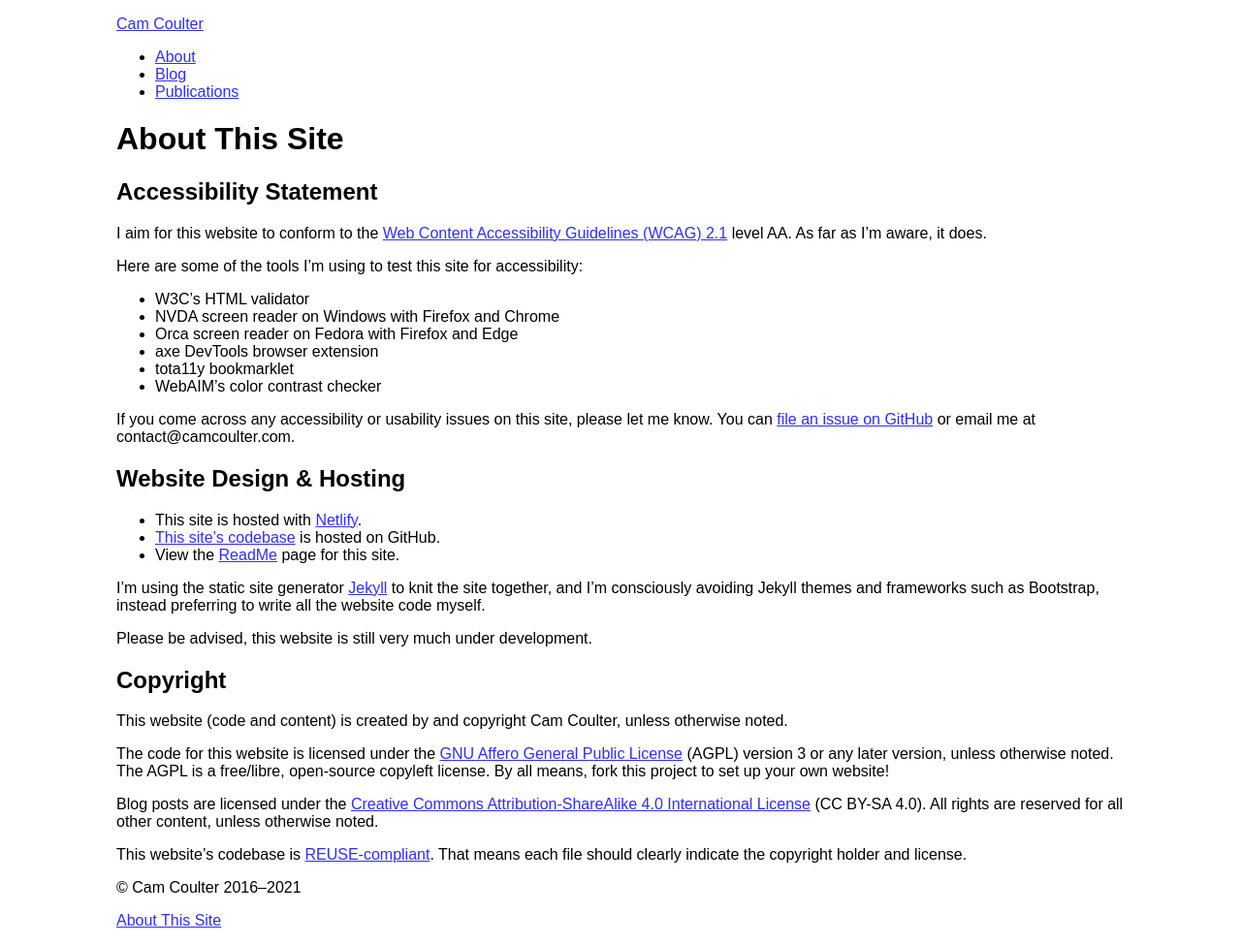
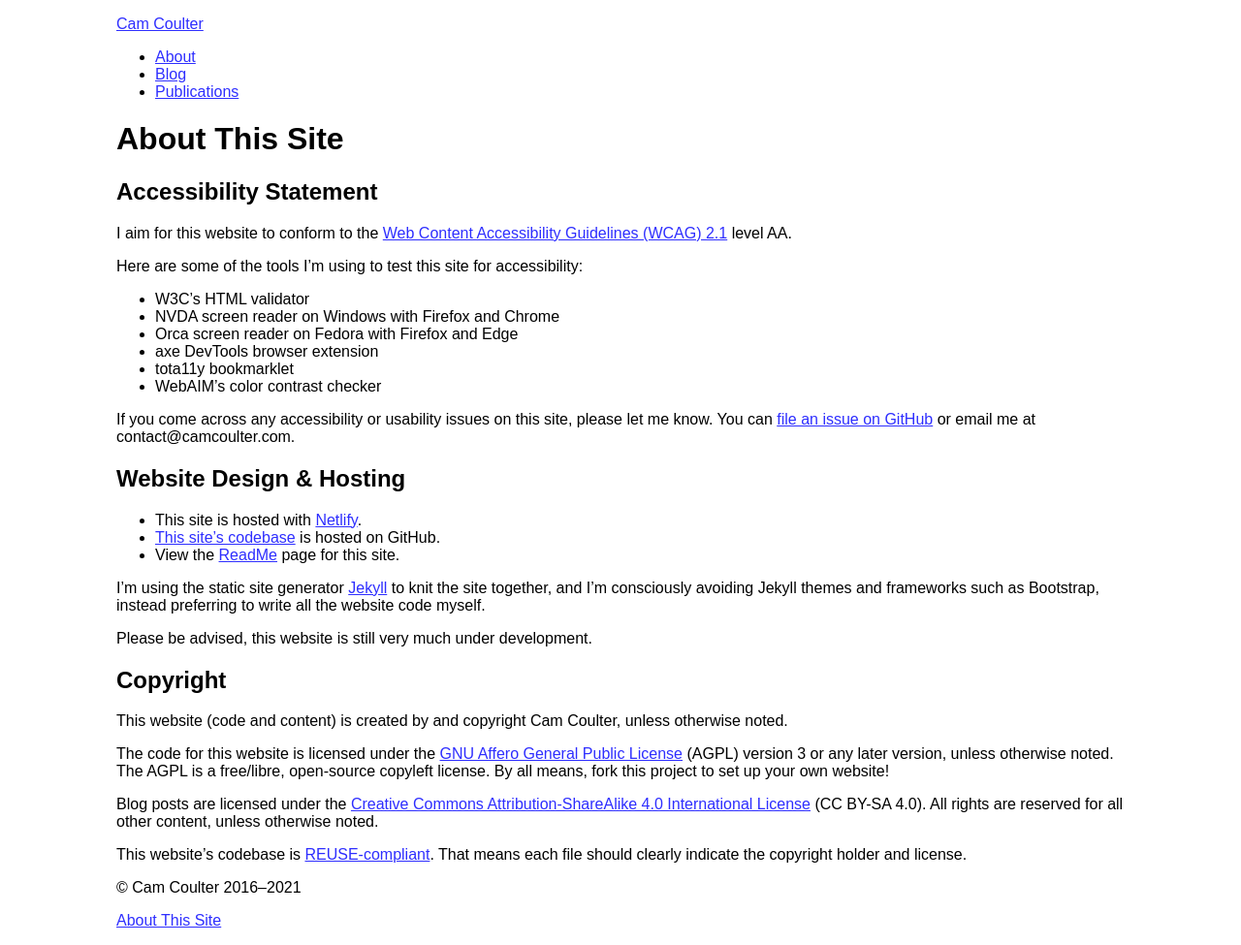
Before and after one commit to cncoulter/camcoulter.com, a Jekyll site: the page built from About-This-Site.md, in a window 1280 px wide. Shown: the whole page at 97% size. Built offline with Jekyll 4.4.1, drawn with Linux system fonts in a browser that asks for light colours.

Commit message:
Update accessibility statement

```diff
--- a/About-This-Site.md
+++ b/About-This-Site.md
@@ -10,7 +10,7 @@ permalink: /About-This-Site/
 
 ## Accessibility Statement
 
-I aim for this website to conform to the [Web Content Accessibility Guidelines (WCAG) 2.1](https://www.w3.org/TR/WCAG21/) level AA. As far as I'm aware, it does.
+I aim for this website to conform to the [Web Content Accessibility Guidelines (WCAG) 2.1](https://www.w3.org/TR/WCAG21/) level AA.
 
 Here are some of the tools I'm using to test this site for accessibility:
 
```
